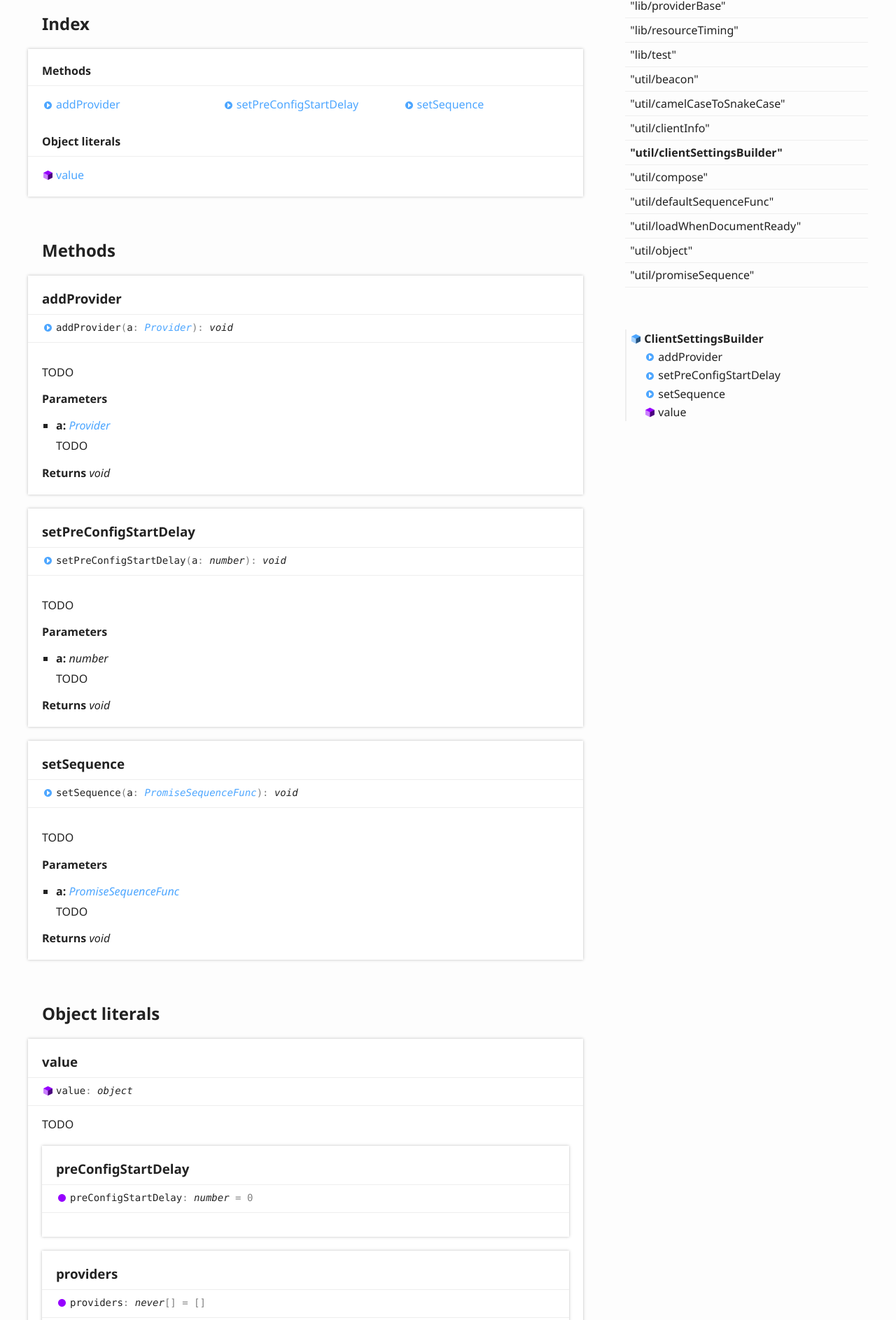
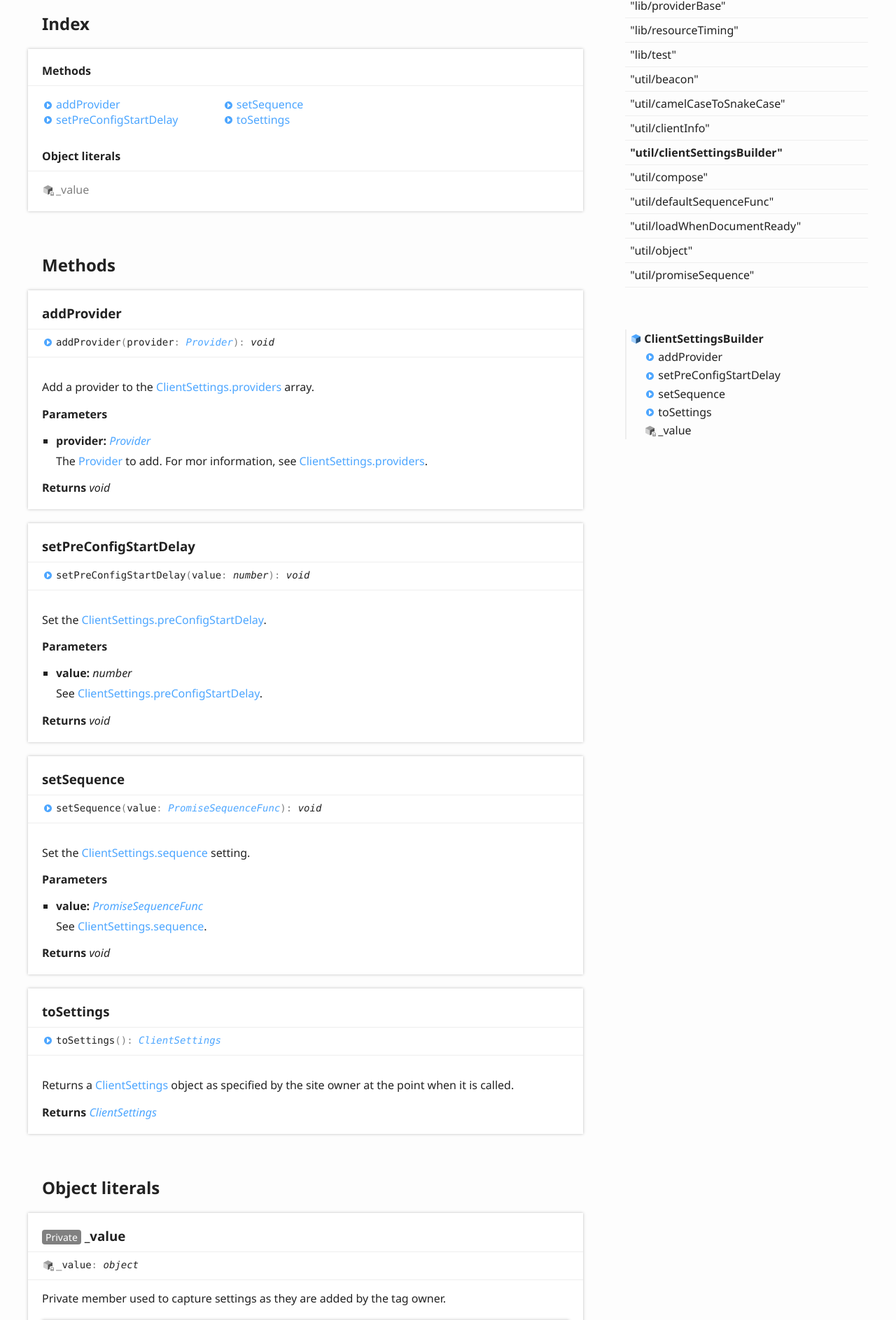
Before and after one commit to openinsights/openinsights, a website built with webpack: page doc/classes/_util_clientsettingsbuilder_.clientsettingsbuilder.html in a window 1280 px wide. Shown: the part 429-2316 px from the top of the page at 70% size. Built offline with nearby package versions, Linux system fonts and the light colour scheme.

Commit message:
Docblocks for client settings

```diff
--- a/doc/classes/_util_clientsettingsbuilder_.clientsettingsbuilder.html
+++ b/doc/classes/_util_clientsettingsbuilder_.clientsettingsbuilder.html
@@ -72,7 +72,8 @@
 			<section class="tsd-panel tsd-comment">
 				<div class="tsd-comment tsd-typography">
 					<div class="lead">
-						<p>TODO</p>
+						<p>A utility class used to generate a <a href="../interfaces/__types_index_.clientsettings.html">ClientSettings</a> object suitable
+						to pass to <a href="../modules/_index_.html#init">init</a>.</p>
 					</div>
 				</div>
 			</section>
@@ -94,12 +95,13 @@
 								<li class="tsd-kind-method tsd-parent-kind-class"><a href="_util_clientsettingsbuilder_.clientsettingsbuilder.html#addprovider" class="tsd-kind-icon">add<wbr>Provider</a></li>
 								<li class="tsd-kind-method tsd-parent-kind-class"><a href="_util_clientsettingsbuilder_.clientsettingsbuilder.html#setpreconfigstartdelay" class="tsd-kind-icon">set<wbr>Pre<wbr>Config<wbr>Start<wbr>Delay</a></li>
 								<li class="tsd-kind-method tsd-parent-kind-class"><a href="_util_clientsettingsbuilder_.clientsettingsbuilder.html#setsequence" class="tsd-kind-icon">set<wbr>Sequence</a></li>
+								<li class="tsd-kind-method tsd-parent-kind-class"><a href="_util_clientsettingsbuilder_.clientsettingsbuilder.html#tosettings" class="tsd-kind-icon">to<wbr>Settings</a></li>
 							</ul>
 						</section>
-						<section class="tsd-index-section ">
+						<section class="tsd-index-section tsd-is-private tsd-is-private-protected">
 							<h3>Object literals</h3>
 							<ul class="tsd-index-list">
-								<li class="tsd-kind-object-literal tsd-parent-kind-class"><a href="_util_clientsettingsbuilder_.clientsettingsbuilder.html#value" class="tsd-kind-icon">value</a></li>
+								<li class="tsd-kind-object-literal tsd-parent-kind-class tsd-is-private"><a href="_util_clientsettingsbuilder_.clientsettingsbuilder.html#_value" class="tsd-kind-icon">_value</a></li>
 							</ul>
 						</section>
 					</div>
@@ -111,7 +113,7 @@
 					<a name="addprovider" class="tsd-anchor"></a>
 					<h3>add<wbr>Provider</h3>
 					<ul class="tsd-signatures tsd-kind-method tsd-parent-kind-class">
-						<li class="tsd-signature tsd-kind-icon">add<wbr>Provider<span class="tsd-signature-symbol">(</span>a<span class="tsd-signature-symbol">: </span><a href="../interfaces/__types_index_.provider.html" class="tsd-signature-type">Provider</a><span class="tsd-signature-symbol">)</span><span class="tsd-signature-symbol">: </span><span class="tsd-signature-type">void</span></li>
+						<li class="tsd-signature tsd-kind-icon">add<wbr>Provider<span class="tsd-signature-symbol">(</span>provider<span class="tsd-signature-symbol">: </span><a href="../interfaces/__types_index_.provider.html" class="tsd-signature-type">Provider</a><span class="tsd-signature-symbol">)</span><span class="tsd-signature-symbol">: </span><span class="tsd-signature-type">void</span></li>
 					</ul>
 					<ul class="tsd-descriptions">
 						<li class="tsd-description">
@@ -119,15 +121,16 @@
 							</aside>
 							<div class="tsd-comment tsd-typography">
 								<div class="lead">
-									<p>TODO</p>
+									<p>Add a provider to the <a href="../interfaces/__types_index_.clientsettings.html#providers">ClientSettings.providers</a> array.</p>
 								</div>
 							</div>
 							<h4 class="tsd-parameters-title">Parameters</h4>
 							<ul class="tsd-parameters">
 								<li>
-									<h5>a: <a href="../interfaces/__types_index_.provider.html" class="tsd-signature-type">Provider</a></h5>
+									<h5>provider: <a href="../interfaces/__types_index_.provider.html" class="tsd-signature-type">Provider</a></h5>
 									<div class="tsd-comment tsd-typography">
-										<p>TODO</p>
+										<p>The <a href="../interfaces/__types_index_.provider.html">Provider</a> to add. For mor information,
+										see <a href="../interfaces/__types_index_.clientsettings.html#providers">ClientSettings.providers</a>.</p>
 									</div>
 								</li>
 							</ul>
@@ -139,7 +142,7 @@
 					<a name="setpreconfigstartdelay" class="tsd-anchor"></a>
 					<h3>set<wbr>Pre<wbr>Config<wbr>Start<wbr>Delay</h3>
 					<ul class="tsd-signatures tsd-kind-method tsd-parent-kind-class">
-						<li class="tsd-signature tsd-kind-icon">set<wbr>Pre<wbr>Config<wbr>Start<wbr>Delay<span class="tsd-signature-symbol">(</span>a<span class="tsd-signature-symbol">: </span><span class="tsd-signature-type">number</span><span class="tsd-signature-symbol">)</span><span class="tsd-signature-symbol">: </span><span class="tsd-signature-type">void</span></li>
+						<li class="tsd-signature tsd-kind-icon">set<wbr>Pre<wbr>Config<wbr>Start<wbr>Delay<span class="tsd-signature-symbol">(</span>value<span class="tsd-signature-symbol">: </span><span class="tsd-signature-type">number</span><span class="tsd-signature-symbol">)</span><span class="tsd-signature-symbol">: </span><span class="tsd-signature-type">void</span></li>
 					</ul>
 					<ul class="tsd-descriptions">
 						<li class="tsd-description">
@@ -147,15 +150,15 @@
 							</aside>
 							<div class="tsd-comment tsd-typography">
 								<div class="lead">
-									<p>TODO</p>
+									<p>Set the <a href="../interfaces/__types_index_.clientsettings.html#preconfigstartdelay">ClientSettings.preConfigStartDelay</a>.</p>
 								</div>
 							</div>
 							<h4 class="tsd-parameters-title">Parameters</h4>
 							<ul class="tsd-parameters">
 								<li>
-									<h5>a: <span class="tsd-signature-type">number</span></h5>
+									<h5>value: <span class="tsd-signature-type">number</span></h5>
 									<div class="tsd-comment tsd-typography">
-										<p>TODO</p>
+										<p>See <a href="../interfaces/__types_index_.clientsettings.html#preconfigstartdelay">ClientSettings.preConfigStartDelay</a>.</p>
 									</div>
 								</li>
 							</ul>
@@ -167,7 +170,7 @@
 					<a name="setsequence" class="tsd-anchor"></a>
 					<h3>set<wbr>Sequence</h3>
 					<ul class="tsd-signatures tsd-kind-method tsd-parent-kind-class">
-						<li class="tsd-signature tsd-kind-icon">set<wbr>Sequence<span class="tsd-signature-symbol">(</span>a<span class="tsd-signature-symbol">: </span><a href="../modules/__types_index_.html#promisesequencefunc" class="tsd-signature-type">PromiseSequenceFunc</a><span class="tsd-signature-symbol">)</span><span class="tsd-signature-symbol">: </span><span class="tsd-signature-type">void</span></li>
+						<li class="tsd-signature tsd-kind-icon">set<wbr>Sequence<span class="tsd-signature-symbol">(</span>value<span class="tsd-signature-symbol">: </span><a href="../modules/__types_index_.html#promisesequencefunc" class="tsd-signature-type">PromiseSequenceFunc</a><span class="tsd-signature-symbol">)</span><span class="tsd-signature-symbol">: </span><span class="tsd-signature-type">void</span></li>
 					</ul>
 					<ul class="tsd-descriptions">
 						<li class="tsd-description">
@@ -175,15 +178,15 @@
 							</aside>
 							<div class="tsd-comment tsd-typography">
 								<div class="lead">
-									<p>TODO</p>
+									<p>Set the <a href="../interfaces/__types_index_.clientsettings.html#sequence">ClientSettings.sequence</a> setting.</p>
 								</div>
 							</div>
 							<h4 class="tsd-parameters-title">Parameters</h4>
 							<ul class="tsd-parameters">
 								<li>
-									<h5>a: <a href="../modules/__types_index_.html#promisesequencefunc" class="tsd-signature-type">PromiseSequenceFunc</a></h5>
+									<h5>value: <a href="../modules/__types_index_.html#promisesequencefunc" class="tsd-signature-type">PromiseSequenceFunc</a></h5>
 									<div class="tsd-comment tsd-typography">
-										<p>TODO</p>
+										<p>See <a href="../interfaces/__types_index_.clientsettings.html#sequence">ClientSettings.sequence</a>.</p>
 									</div>
 								</li>
 							</ul>
@@ -191,36 +194,57 @@
 						</li>
 					</ul>
 				</section>
+				<section class="tsd-panel tsd-member tsd-kind-method tsd-parent-kind-class">
+					<a name="tosettings" class="tsd-anchor"></a>
+					<h3>to<wbr>Settings</h3>
+					<ul class="tsd-signatures tsd-kind-method tsd-parent-kind-class">
+						<li class="tsd-signature tsd-kind-icon">to<wbr>Settings<span class="tsd-signature-symbol">(</span><span class="tsd-signature-symbol">)</span><span class="tsd-signature-symbol">: </span><a href="../interfaces/__types_index_.clientsettings.html" class="tsd-signature-type">ClientSettings</a></li>
+					</ul>
+					<ul class="tsd-descriptions">
+						<li class="tsd-description">
+							<aside class="tsd-sources">
+							</aside>
+							<div class="tsd-comment tsd-typography">
+								<div class="lead">
+									<p>Returns a <a href="../interfaces/__types_index_.clientsettings.html">ClientSettings</a> object as specified by the site owner
+									at the point when it is called.</p>
+								</div>
+							</div>
+							<h4 class="tsd-returns-title">Returns <a href="../interfaces/__types_index_.clientsettings.html" class="tsd-signature-type">ClientSettings</a></h4>
+						</li>
+					</ul>
+				</section>
 			</section>
-			<section class="tsd-panel-group tsd-member-group ">
+			<section class="tsd-panel-group tsd-member-group tsd-is-private tsd-is-private-protected">
 				<h2>Object literals</h2>
-				<section class="tsd-panel tsd-member tsd-kind-object-literal tsd-parent-kind-class">
-					<a name="value" class="tsd-anchor"></a>
-					<h3>value</h3>
-					<div class="tsd-signature tsd-kind-icon">value<span class="tsd-signature-symbol">:</span> <span class="tsd-signature-type">object</span></div>
+				<section class="tsd-panel tsd-member tsd-kind-object-literal tsd-parent-kind-class tsd-is-private">
+					<a name="_value" class="tsd-anchor"></a>
+					<h3><span class="tsd-flag ts-flagPrivate">Private</span> _value</h3>
+					<div class="tsd-signature tsd-kind-icon">_value<span class="tsd-signature-symbol">:</span> <span class="tsd-signature-type">object</span></div>
 					<aside class="tsd-sources">
 					</aside>
 					<div class="tsd-comment tsd-typography">
 						<div class="lead">
-							<p>TODO</p>
+							<p>Private member used to capture settings as they are added by the tag
+							owner.</p>
 						</div>
 					</div>
 					<section class="tsd-panel tsd-member tsd-kind-variable tsd-parent-kind-object-literal">
-						<a name="value.preconfigstartdelay" class="tsd-anchor"></a>
+						<a name="_value.preconfigstartdelay" class="tsd-anchor"></a>
 						<h3>pre<wbr>Config<wbr>Start<wbr>Delay</h3>
 						<div class="tsd-signature tsd-kind-icon">pre<wbr>Config<wbr>Start<wbr>Delay<span class="tsd-signature-symbol">:</span> <span class="tsd-signature-type">number</span><span class="tsd-signature-symbol"> = 0</span></div>
 						<aside class="tsd-sources">
 						</aside>
 					</section>
 					<section class="tsd-panel tsd-member tsd-kind-variable tsd-parent-kind-object-literal">
-						<a name="value.providers" class="tsd-anchor"></a>
+						<a name="_value.providers" class="tsd-anchor"></a>
 						<h3>providers</h3>
 						<div class="tsd-signature tsd-kind-icon">providers<span class="tsd-signature-symbol">:</span> <span class="tsd-signature-type">never</span><span class="tsd-signature-symbol">[]</span><span class="tsd-signature-symbol"> = []</span></div>
 						<aside class="tsd-sources">
 						</aside>
 					</section>
 					<section class="tsd-panel tsd-member tsd-kind-variable tsd-parent-kind-object-literal">
-						<a name="value.sequence" class="tsd-anchor"></a>
+						<a name="_value.sequence" class="tsd-anchor"></a>
 						<h3>sequence</h3>
 						<div class="tsd-signature tsd-kind-icon">sequence<span class="tsd-signature-symbol">:</span> <span class="tsd-signature-symbol">(</span>sessionConfigs<span class="tsd-signature-symbol">: </span><a href="../interfaces/__types_index_.sessionconfig.html" class="tsd-signature-type">SessionConfig</a><span class="tsd-signature-symbol">[]</span><span class="tsd-signature-symbol">)</span><span class="tsd-signature-symbol"> =&gt; </span><span class="tsd-signature-type">Promise</span><span class="tsd-signature-symbol">&lt;</span><a href="../interfaces/__types_index_.sessionresult.html" class="tsd-signature-type">SessionResult</a><span class="tsd-signature-symbol">&gt;</span><span class="tsd-signature-symbol"> = defaultSequenceFunc</span></div>
 						<aside class="tsd-sources">
@@ -325,8 +349,11 @@
 							<li class=" tsd-kind-method tsd-parent-kind-class">
 								<a href="_util_clientsettingsbuilder_.clientsettingsbuilder.html#setsequence" class="tsd-kind-icon">set<wbr>Sequence</a>
 							</li>
-							<li class=" tsd-kind-object-literal tsd-parent-kind-class">
-								<a href="_util_clientsettingsbuilder_.clientsettingsbuilder.html#value" class="tsd-kind-icon">value</a>
+							<li class=" tsd-kind-method tsd-parent-kind-class">
+								<a href="_util_clientsettingsbuilder_.clientsettingsbuilder.html#tosettings" class="tsd-kind-icon">to<wbr>Settings</a>
+							</li>
+							<li class=" tsd-kind-object-literal tsd-parent-kind-class tsd-is-private">
+								<a href="_util_clientsettingsbuilder_.clientsettingsbuilder.html#_value" class="tsd-kind-icon">_value</a>
 							</li>
 						</ul>
 					</li>
```
Also changed, not shown: doc/assets/js/search.json (+1 -1 lines), doc/interfaces/__types_index_.clientsettings.html (+12 -3 lines), doc/modules/__types_index_.html (+1 -1 lines), src/@types/index.ts (+10 -3 lines), src/util/clientSettingsBuilder.ts (+26 -15 lines).
